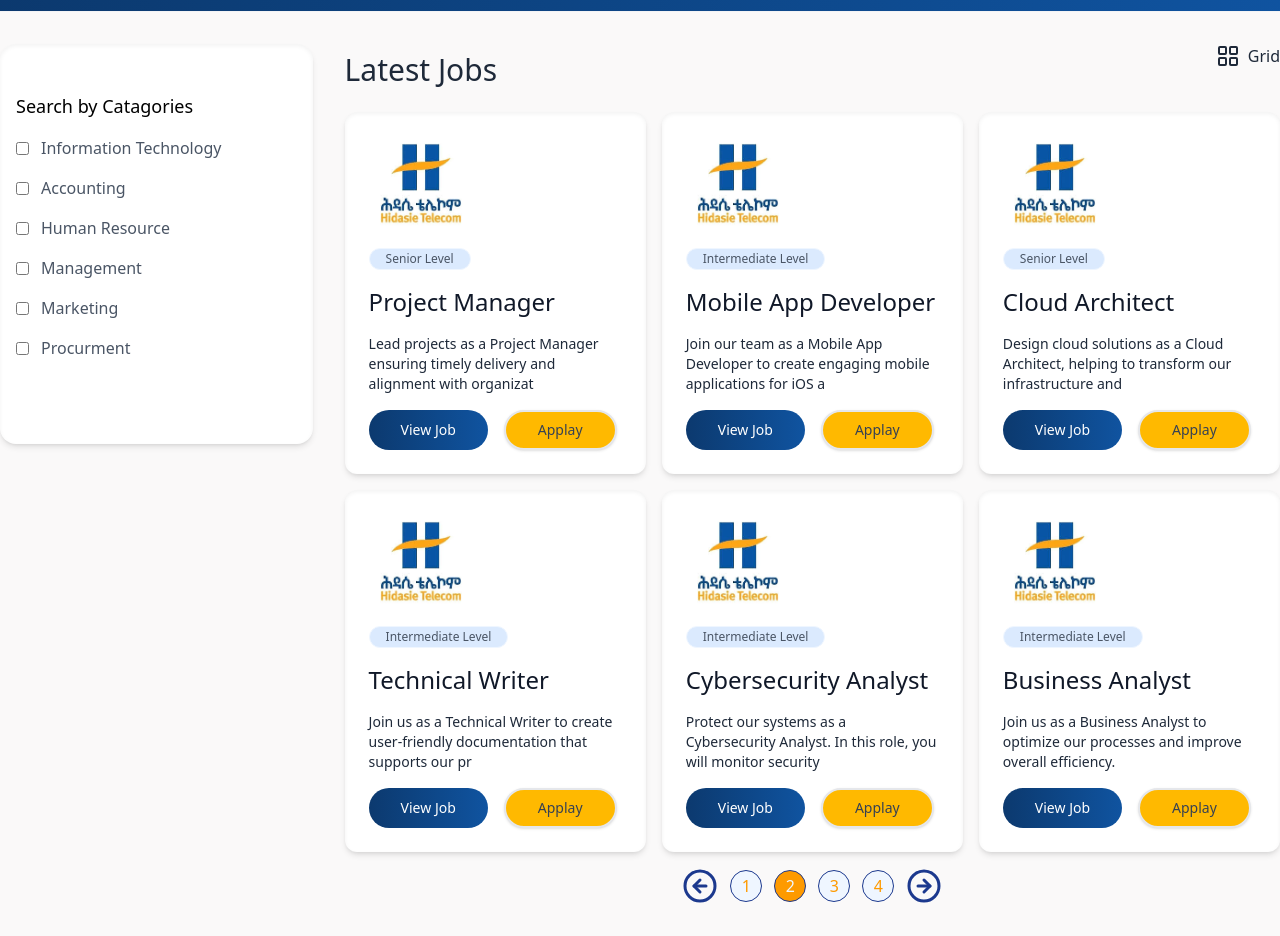
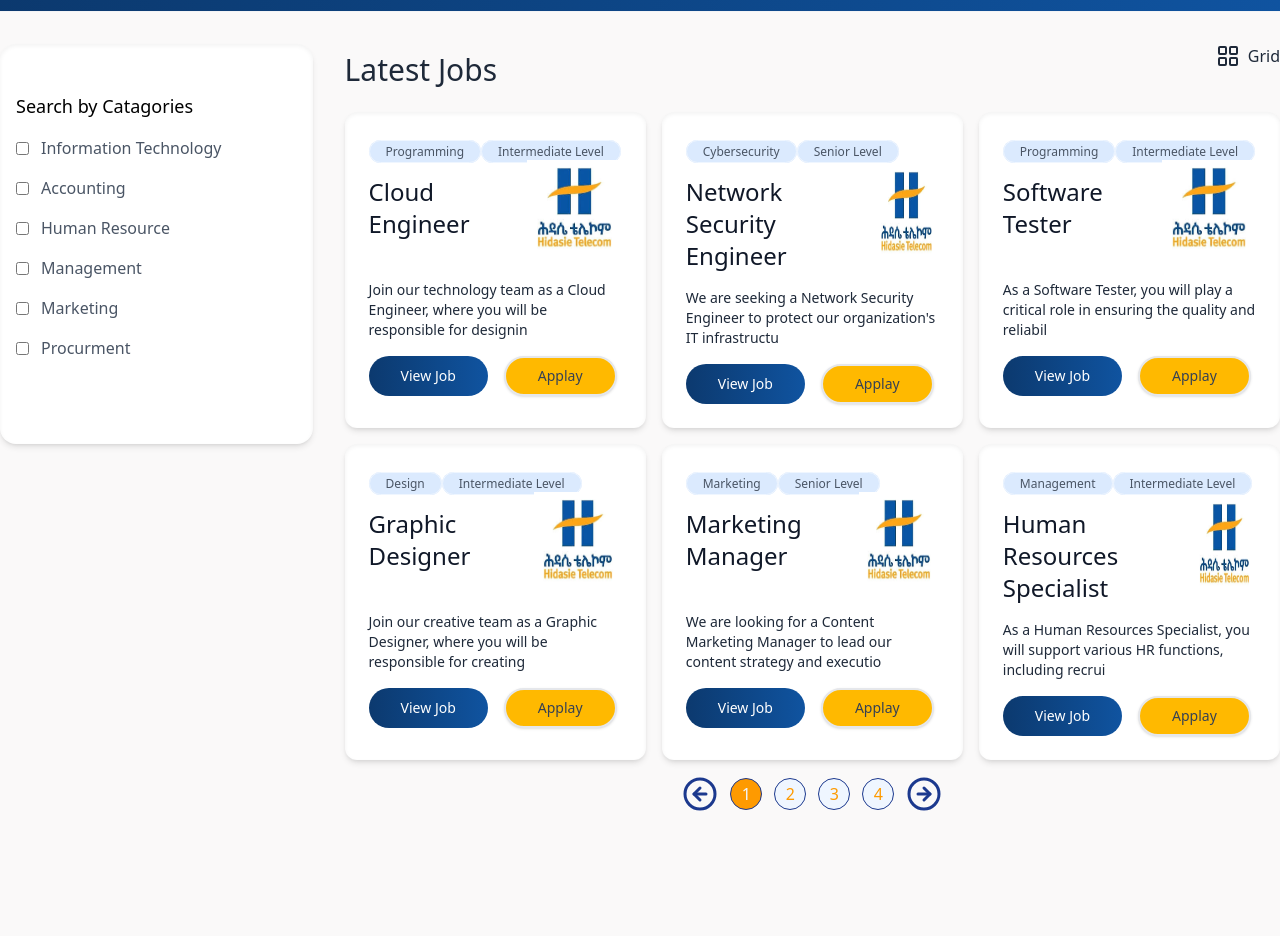
Before and after one commit to eyobbaye/JobPortal, a React (Vite) app in the folder front-end/: page /jobs in a window 1280 px wide. Shown: the part 400-1336 px from the top of the page. After the commit the page ends 1244 px from the top, so only its background shows below. Built offline with nearby package versions, Linux system fonts and the light colour scheme.

Commit message:
finished jobs-list page

```diff
--- a/front-end/src/Components/JobCard.jsx
+++ b/front-end/src/Components/JobCard.jsx
@@ -5,22 +5,32 @@ function JobCard({job}) {
   return (
     <>
       <div className=" border-zinc-500 p-6 inset-shadow-sm bg-white shadow-md rounded-xl">
-        <div className=''>
-          <div className="flex justify-between items-center">
-            <img className="h-26" src={assets.company_icon} alt="" />
-          </div>
-          <h4 className="font-medium text-xl mt-2">{job.catagory}</h4>
-          <div className="flex items-center gap-3 mt-2 text-xs">
+        <div className="">
+          <div className="gap-3 mt-2 text-xs">
+            <span className="bg-blue-100 border border-blue-50 rounded-full px-4 py-0.5 text-gray-600 text-center">
+              {job.category}
+            </span>
             <span className="bg-blue-100 border border-blue-50 rounded-full px-4 py-0.5 text-gray-600 text-center">
               {job.level}
             </span>
           </div>
-          <h1 className="mt-4 text-gray-900 font-medium text-2xl">
-            {job.title}
-          </h1>
+          <div className="flex">
+            <h1 className="mt-4 text-gray-900 font-medium text-2xl">
+              {job.title}
+            </h1>
+            <div className="flex justify-between items-center">
+              <img className="h-26" src={assets.company_icon} alt="" />
+            </div>
+          </div>
+          {/* <span className="bg-amber-50 border border-blue-50 rounded-full px-4 py-0.5 text-gray-600 text-center text-sm">
+            {job.location}
+          </span> */}
+
           <p
             className="text-gray-800 pt-4 text-sm"
-            dangerouslySetInnerHTML={{ __html: job.description.slice(0, 100) }}
+            dangerouslySetInnerHTML={{
+              __html: job.description.slice(0, 100),
+            }}
           ></p>
         </div>
         <div className="mt-4 flex gap-4 text-sm">
--- a/front-end/src/Components/Jobs.jsx
+++ b/front-end/src/Components/Jobs.jsx
@@ -1,4 +1,4 @@
-import React, { useContext, useState } from 'react'
+import React, { useContext, useEffect, useState } from 'react'
 import Header from '../Pages/components/Header';
 import JobSearchHero from './JobSearchHero';
 import { AppContext } from '../Context/AppContext';
@@ -7,11 +7,38 @@ import { JobCategories } from "../assets/assets";
 import JobCard from './JobCard';
 
 function Jobs() {
-    const { isSearched, searchFilter, setSearchFilter, jobs} =
+  const { isSearched, searchFilter, setSearchFilter, jobs } =
     useContext(AppContext);
   const [showFilter, setShowFilter] = useState(false);
-  const [currentPage, setCurrentPage] = useState(2)
-  const [isFlex, setIsFlex] = useState(false)
+  const [currentPage, setCurrentPage] = useState(2);
+  const [isFlex, setIsFlex] = useState(false);
+  const [selectedCatagories, setSelectedCatagories] = useState([]);
+  const [filterJobs, setFilterJobs] = useState(jobs);
+
+  const handleCheckboxChange = (catagory) => {
+    setSelectedCatagories((prev) =>
+      prev.includes(catagory)
+        ? prev.filter((c) => !c == catagory) //Remove
+        : [...prev, catagory], //Add
+    );
+  };
+  //  Filtered Logic
+  useEffect(() => {
+
+    const machCatagory = (jobs) =>
+      selectedCatagories.length === 0 ||
+      selectedCatagories.includes(jobs.category);
+    // search filter
+    const matchsTitle = job => searchFilter.title === "" || job.title.toLowerCase().includes(searchFilter.title.toLowerCase());
+    //display the fikterd jobs in order.
+    const newFilterdJobs = jobs.slice().reverse().filter(
+      job => machCatagory(job) && matchsTitle(job)
+    )
+    setFilterJobs(newFilterdJobs)
+    // make the current page 1 after filter
+    setCurrentPage(1)
+
+  },[jobs,selectedCatagories,searchFilter])
 
   return (
     <>
@@ -55,10 +82,14 @@ function Jobs() {
           <div className={showFilter ? "" : "max-lg:hidden"}>
             <h4 className="font-medium text-lg py-4">Search by Catagories</h4>
             <ul className="space-y-4 text-gray-600">
-              {JobCategories.map((catagory, index) => (
+              {JobCategories.map((category, index) => (
                 <li key={index} className="flex gap-3 items-center">
-                  <input type="checkbox" name="" id="" />
-                  {catagory}
+                  <input
+                    type="checkbox"
+                    onChange={() => handleCheckboxChange(category)}
+                    checked={selectedCatagories.includes(category)}
+                  />
+                  {category}
                 </li>
               ))}
             </ul>
@@ -71,7 +102,7 @@ function Jobs() {
             <h3 id="job-list" className="font-medium text-3xl py-2 mb-4">
               Latest Jobs
             </h3>
-            <div className='flex gap-2'>
+            <div className="flex gap-2">
               <LayoutGrid
                 onClick={() => setIsFlex(!isFlex)}
                 className="mb-4 w-6 h-6 rounded"
@@ -89,15 +120,17 @@ function Jobs() {
             }
           >
             {/* render job list with pagination  using .slice()*/}
+            {/* filter jobs using filterJobs */}
 
-            {jobs
+            {filterJobs
               .slice((currentPage - 1) * 6, currentPage * 6)
               .map((job, index) => (
                 <JobCard key={index} job={job} />
               ))}
           </div>
           {/* Jobs pagination */}
-          {jobs.length > 0 && (
+          {/* sync the pagination number with filtered jobs with filtersJobs rather than jobs. */}
+          {filterJobs.length > 0 && (
             <div className="flex items-center justify-center space-x-3 mt-4">
               <a href="#job-list">
                 {/* pagination for left arrow icon */}
@@ -107,7 +140,7 @@ function Jobs() {
                 />
               </a>
               {/* pagination 6 cards of job list */}
-              {Array.from({ length: Math.ceil(jobs.length / 6) }).map(
+              {Array.from({ length: Math.ceil(filterJobs.length / 6) }).map(
                 (_, index) => (
                   <a href="#job-list">
                     {/* numbers of page */}
```
